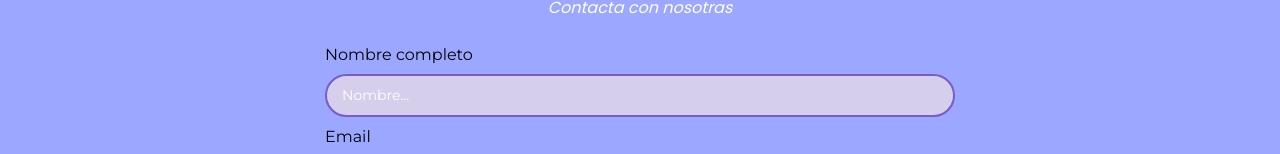
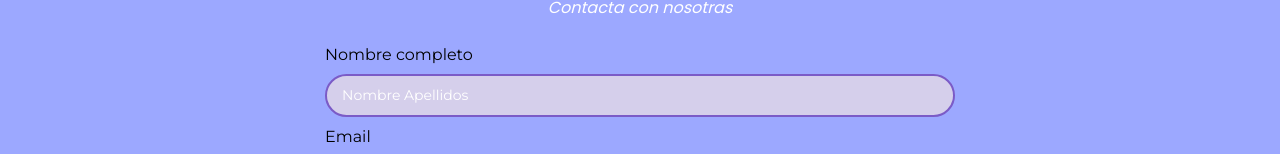
Before and after one commit to Tam-Weibel/project-promo-V-module-4-team-1, a React (Vite) app in the folder web/: page /#/contactform in a window 1280 px wide. Shown: the part 154-308 px from the top of the page. Built offline with nearby package versions, Linux system fonts and the light colour scheme; no server answers; a web font is replaced by a local one.

Commit message:
placeholder changes

```diff
--- a/web/src/components/contact/ContactForm.jsx
+++ b/web/src/components/contact/ContactForm.jsx
@@ -21,7 +21,7 @@ function ContactForm() {
           className="inputForm"
           type="text"
           id="name"
-          placeholder="Nombre..."
+          placeholder="Nombre Apellidos"
           required
         />
 
@@ -37,7 +37,7 @@ function ContactForm() {
         />
 
         <label htmlFor="number"  className="labelForm">Teléfono</label>
-        <input className="inputForm" type="tel" id="number" placeholder="Ej:123456789" />
+        <input className="inputForm" type="tel" id="number" placeholder="Ej: 123456789" />
 
         <label htmlFor="message"  className="labelForm">
           Mensaje
```
